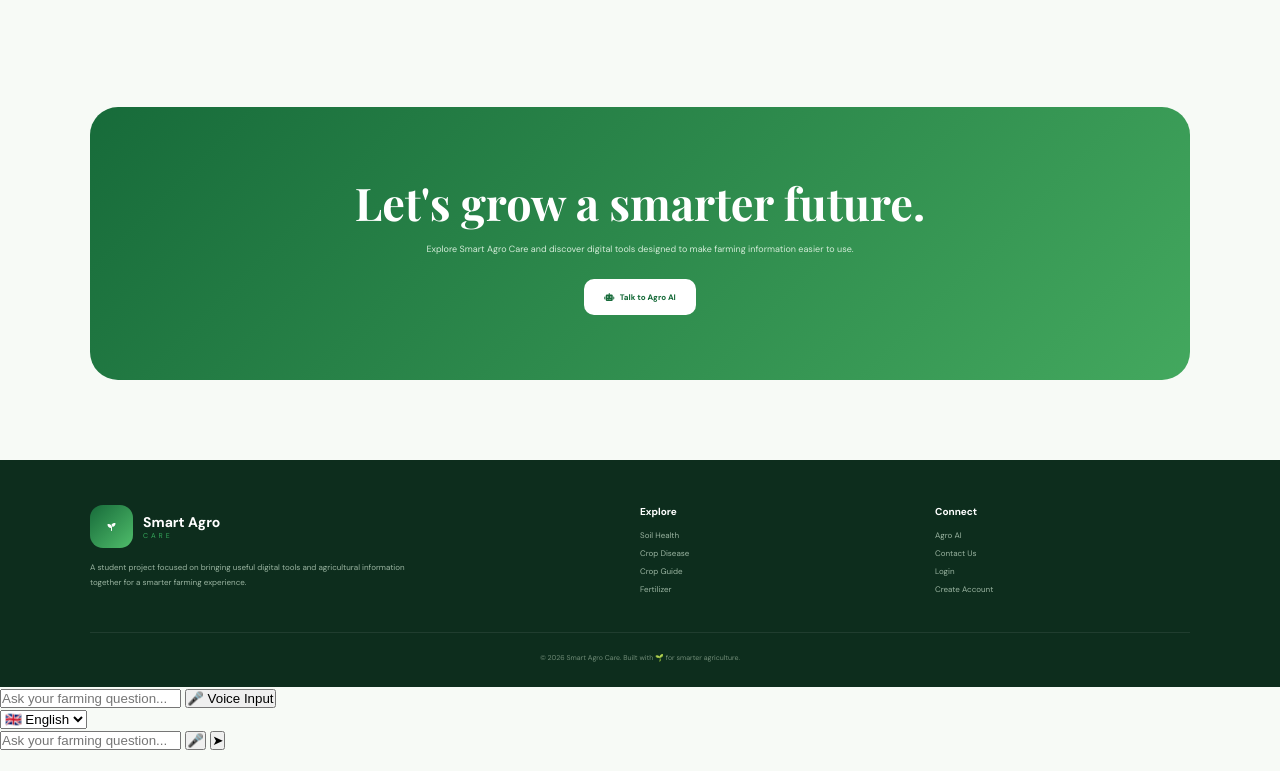
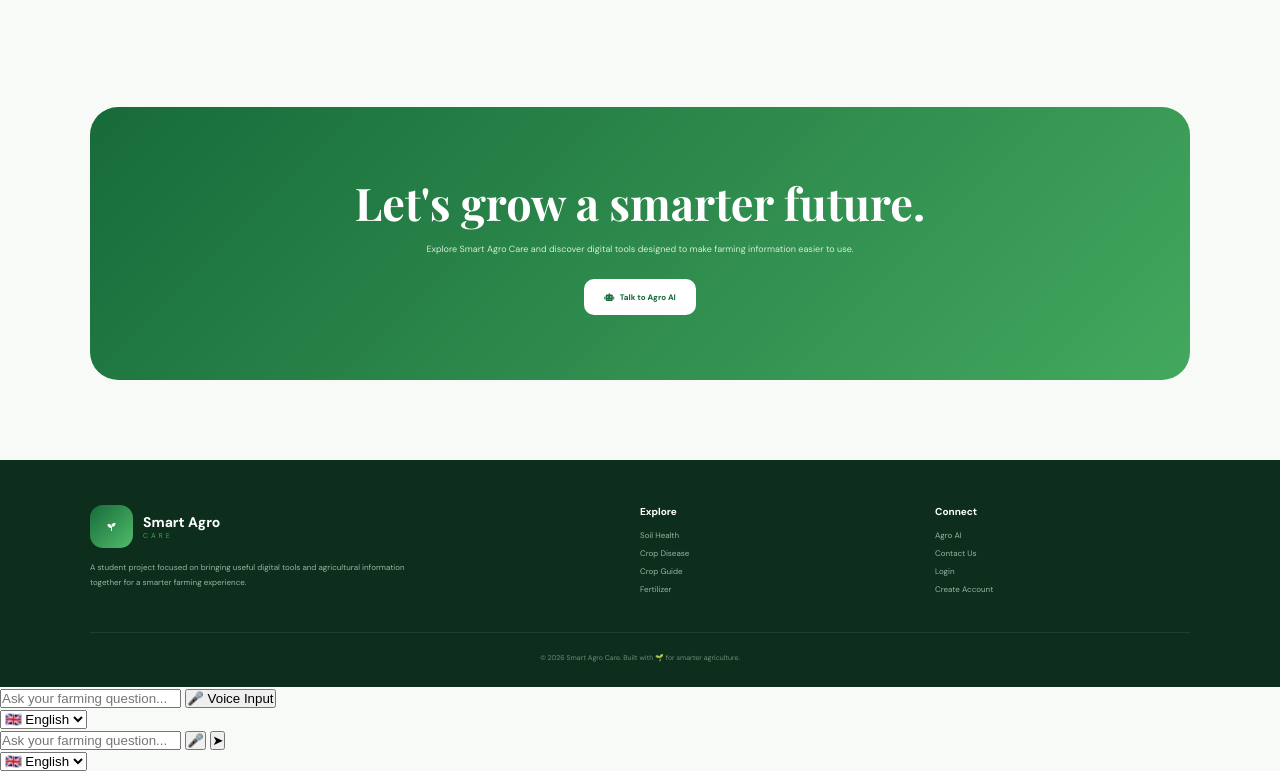
Before and after one commit to siddhigaikwad6677-cmyk/smart-agro-care, a website: page about.html in a window 1280 px wide. Shown: the part 2787-3558 px from the top of the page. Before the commit the page ends 3537 px from the top, so only its background shows below. Drawn offline with nearby package versions, Linux system fonts and the light colour scheme.

Commit message:
Update about.html

```diff
--- a/about.html
+++ b/about.html
@@ -2235,3 +2235,18 @@
 </div>
 
 <p id="voiceStatus" class="voice-status"></p>
+<select id="language">
+
+    <option value="en-IN">
+        🇬🇧 English
+    </option>
+
+    <option value="mr-IN">
+        🇮🇳 Marathi
+    </option>
+
+    <option value="hi-IN">
+        🇮🇳 Hindi
+    </option>
+
+</select>
```
